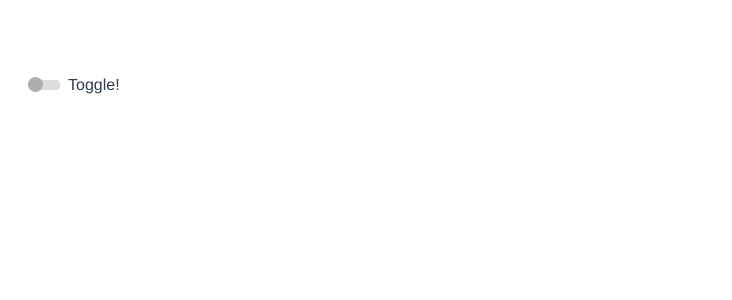
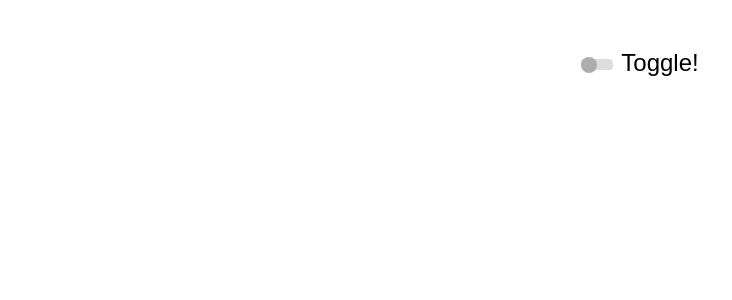
Before and after one commit to jbenner-radham/vue-toggle-switch, a Vue app: page / in a window 1280 px wide. Shown: the top 300 px of the page, without its empty margins (0-732 px from the left). Built offline with nearby package versions, Linux system fonts and the light colour scheme.

Commit message:
Changed over to a button pressed implementation.

```diff
--- a/src/App.vue
+++ b/src/App.vue
@@ -8,7 +8,7 @@
     import ToggleSwitch from './components/ToggleSwitch.vue';
 
     export default {
-        name: 'app',
+        name: 'App',
         components: {
             ToggleSwitch
         }
@@ -17,11 +17,13 @@
 
 <style lang="scss">
     #app {
+        display: flex;
+        justify-content: space-around;
         font-family: 'Avenir', Helvetica, Arial, sans-serif;
         -webkit-font-smoothing: antialiased;
         -moz-osx-font-smoothing: grayscale;
         text-align: center;
         color: #2c3e50;
-        margin-top: 60px;
+        margin-top: 3rem;
     }
 </style>
--- a/src/components/ToggleSwitch.vue
+++ b/src/components/ToggleSwitch.vue
@@ -1,11 +1,17 @@
 <template>
-    <label class="toggle-switch">
-        <input v-model="toggled" type="checkbox">
+    <button
+        :aria-pressed="toggled.toString()"
+        class="toggle-switch"
+        @click="toggled = !toggled"
+    >
         <div class="rail">
             <div :class="['switch', { toggled }]"/>
         </div>
-        <span class="label-text"><slot/></span>
-    </label>
+
+        <span class="label-text">
+            <slot/>
+        </span>
+    </button>
 </template>
 
 <script>
@@ -13,49 +19,48 @@
         name: 'ToggleSwitch',
         data: () => ({
             toggled: false
-        })
+        }),
+        computed: {
+            idPrefix() {
+                return `${this.$vnode.tag.toLowerCase()}__`;
+            }
+        }
     };
 </script>
 
-<style lang="scss" scoped>
-    input[type='checkbox'] {
-        visibility: hidden;
-    }
+<style lang="sass" scoped>
+    .label-text
+        text-indent: .5rem
 
-    .label-text {
-        text-indent: .5rem;
-    }
+    .rail
+        align-items: center
+        background-color: #ddd
+        border-radius: .25rem
+        display: flex
+        height: .65rem;
+        position: relative
+        top: .1rem
+        user-select: none
+        width: 2rem
 
-    .rail {
-        background-color: #ddd;
-        border-radius: 4px;
-        height: 10px;
-        margin: 20px 0;
-        position: relative;
-        user-select: none;
-        width: 32px;
-    }
+    .switch
+        background-color: #adadad
+        border-radius: 100%
+        height: 1rem;
+        left: 0
+        position: absolute
+        transform: translateX(0)
+        transition: all 0.2s ease-in-out
+        width: 1rem
 
-    .switch {
-        background-color: #adadad;
-        border-radius: 100%;
-        content: '';
-        height: 15px;
-        left: 0;
-        position: absolute;
-        top: -3px;
-        transform: translateX(0);
-        transition: all 0.2s ease-in-out;
-        width: 15px;
+        &.toggled
+            background-color: #00a3d9
+            transform: translateX(1rem)
 
-        &.toggled {
-            background-color: #00A3D9;
-            transform: translateX(17px);
-        }
-    }
-
-    .toggle-switch {
-        align-items: center;
-        display: flex;
-    }
+    .toggle-switch
+        align-items: center
+        background-color: rgba($color: #000000, $alpha: 0)
+        border: 0
+        display: flex
+        font-size: 1.5rem
 </style>
```
Also changed, not shown: .eslintrc.js.
